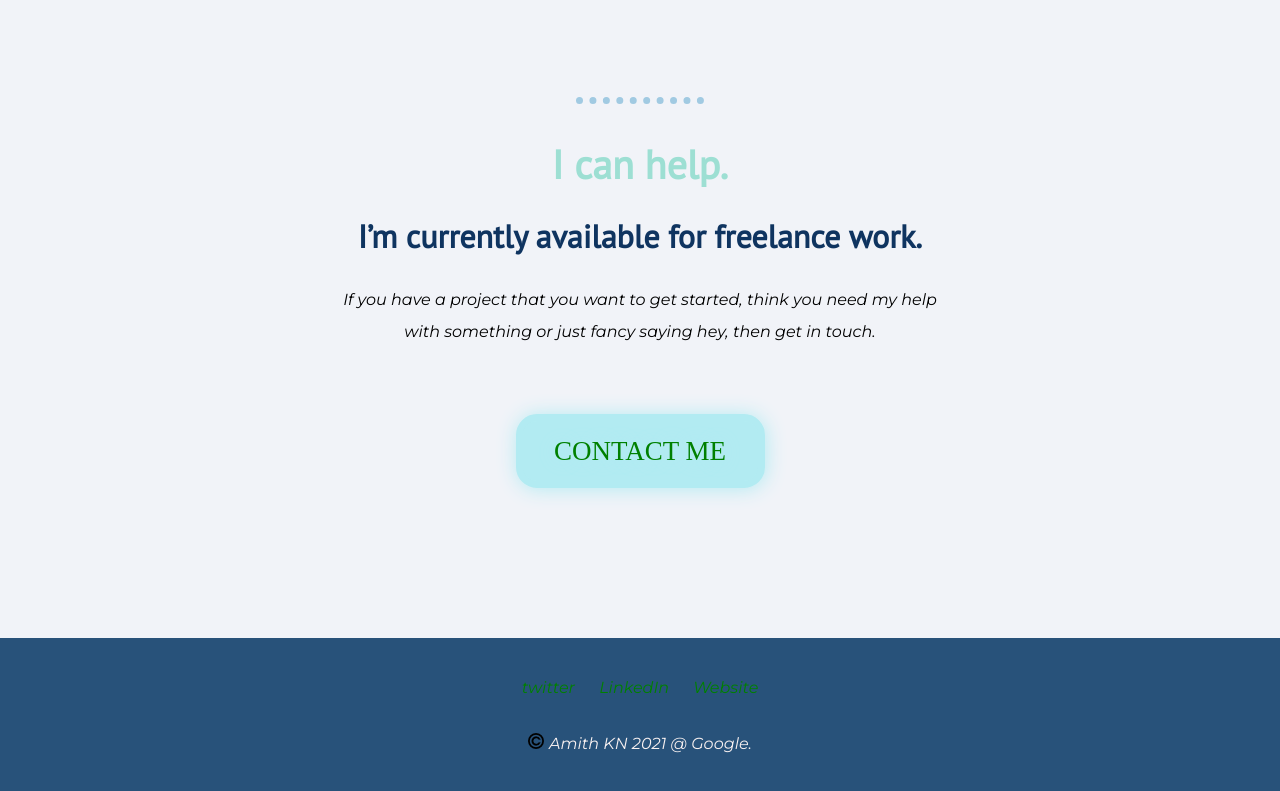
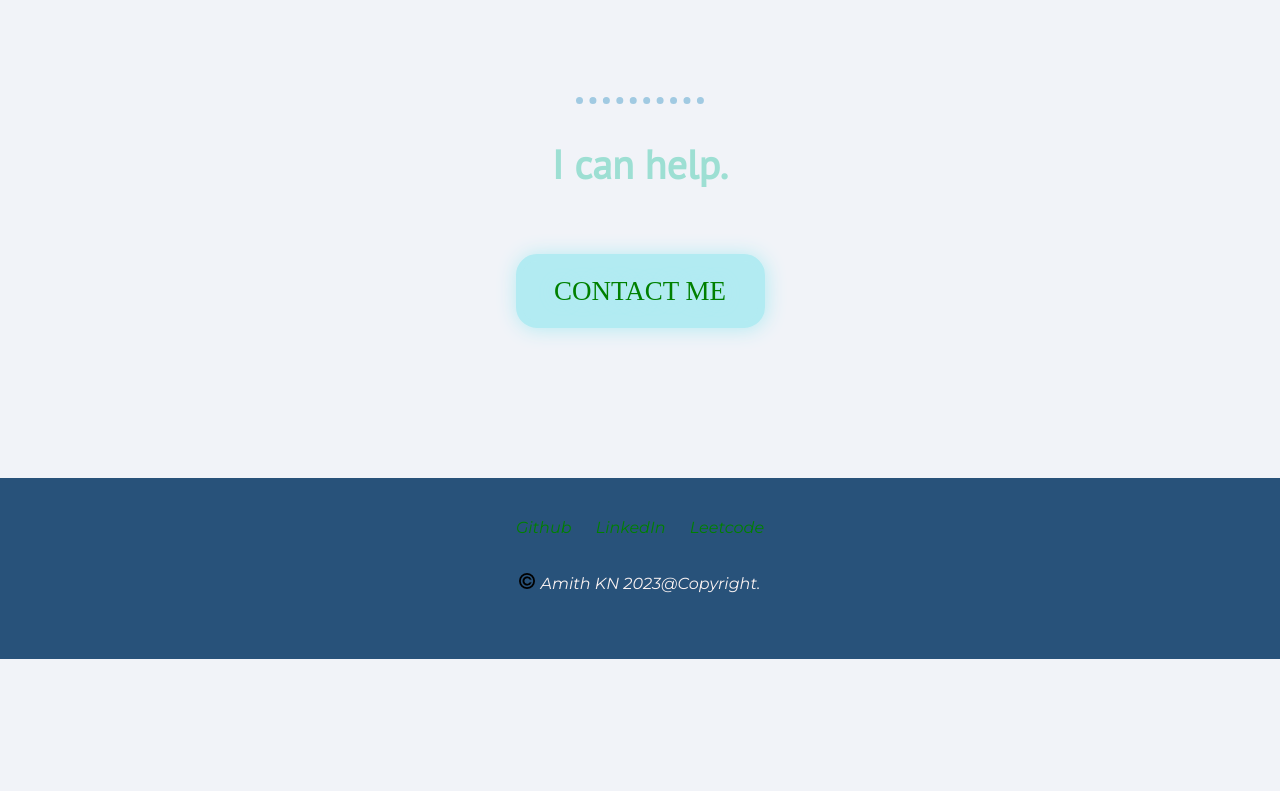
Before and after one commit to AMITH-008/profile.github.io, a plain HTML site: page index.html in a window 1280 px wide. Shown: the part 2130-2921 px from the top of the page. After the commit the page ends 2789 px from the top, so only its background shows below. Drawn offline with Linux system fonts and the light colour scheme.

Commit message:
Update index.html

```diff
--- a/index.html
+++ b/index.html
@@ -66,16 +66,16 @@
 
       <div class="bottom_row">
         <h2>I can help.</h2>
-        <h3>I’m currently available for freelance work.</h3>
-        <p>If you have a project that you want to get started, think you need my help <br />with something or just fancy saying hey, then get in touch.</p>
+<!--         <h3>I’m currently available for freelance work.</h3>
+        <p>If you have a project that you want to get started, think you need my help <br />with something or just fancy saying hey, then get in touch.</p> -->
         <a href="mailto:amithkouti@gmail.com;" class="BUTTON_ILR">CONTACT ME</a>
       </div>
 
       <div class="footer">
-        <a href="#">twitter</a>
-        <a href="#">LinkedIn</a>
-        <a href="#">Website</a><br />
-        <p class="copy"><img  class="copyright"src="images/copyright.png" alt="copyright_img">Amith KN 2021 @ Google.</p>
+        <a href="https://github.com/AMITH-008">Github</a>
+        <a href="https://www.linkedin.com/in/amith-k-n-78571a238/">LinkedIn</a>
+        <a href="https://leetcode.com/akn-008/">Leetcode</a><br />
+        <p class="copy"><img  class="copyright"src="images/copyright.png" alt="copyright_img">Amith KN 2023@Copyright.</p>
       </div>
 
     </div>
```
